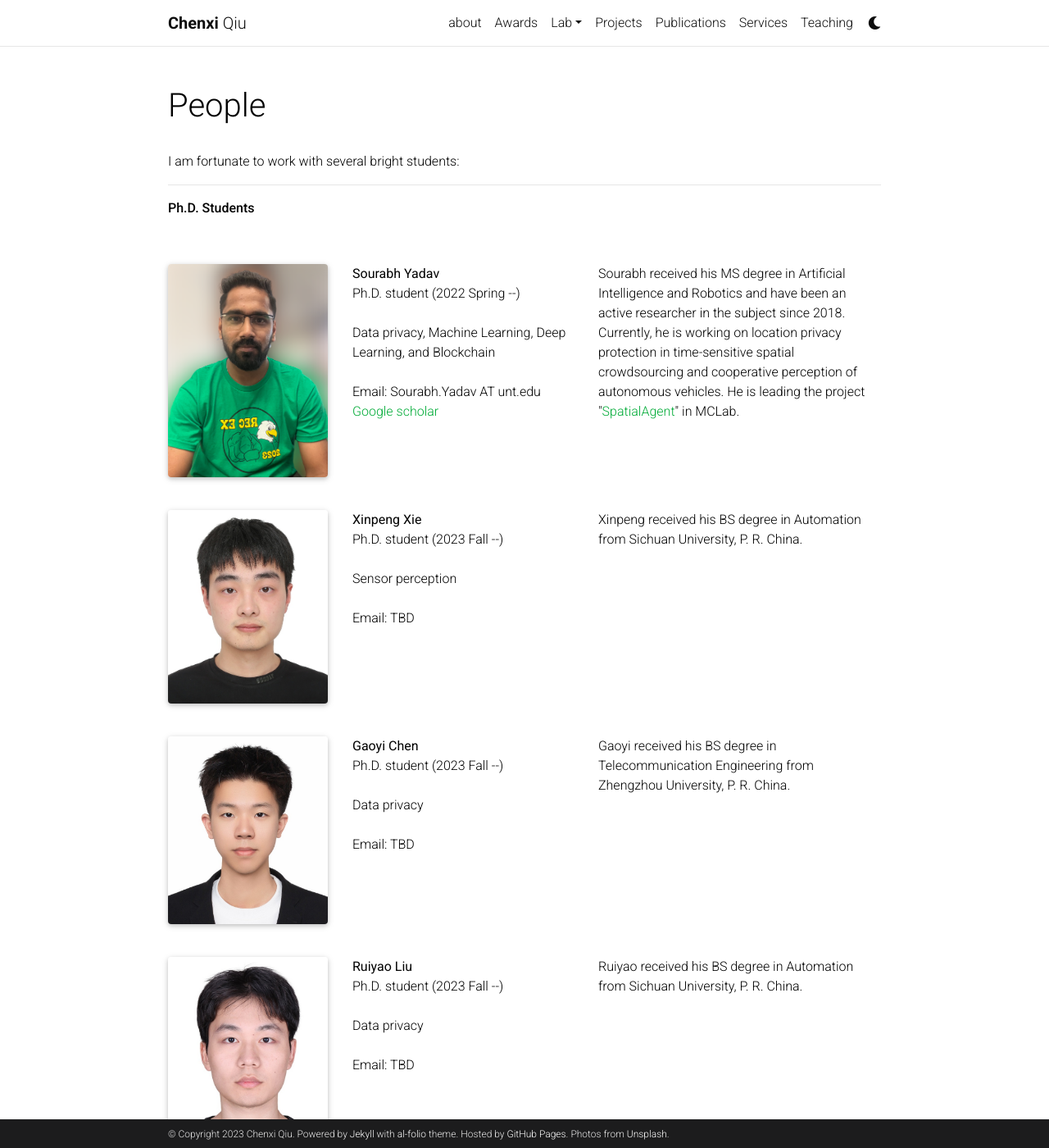
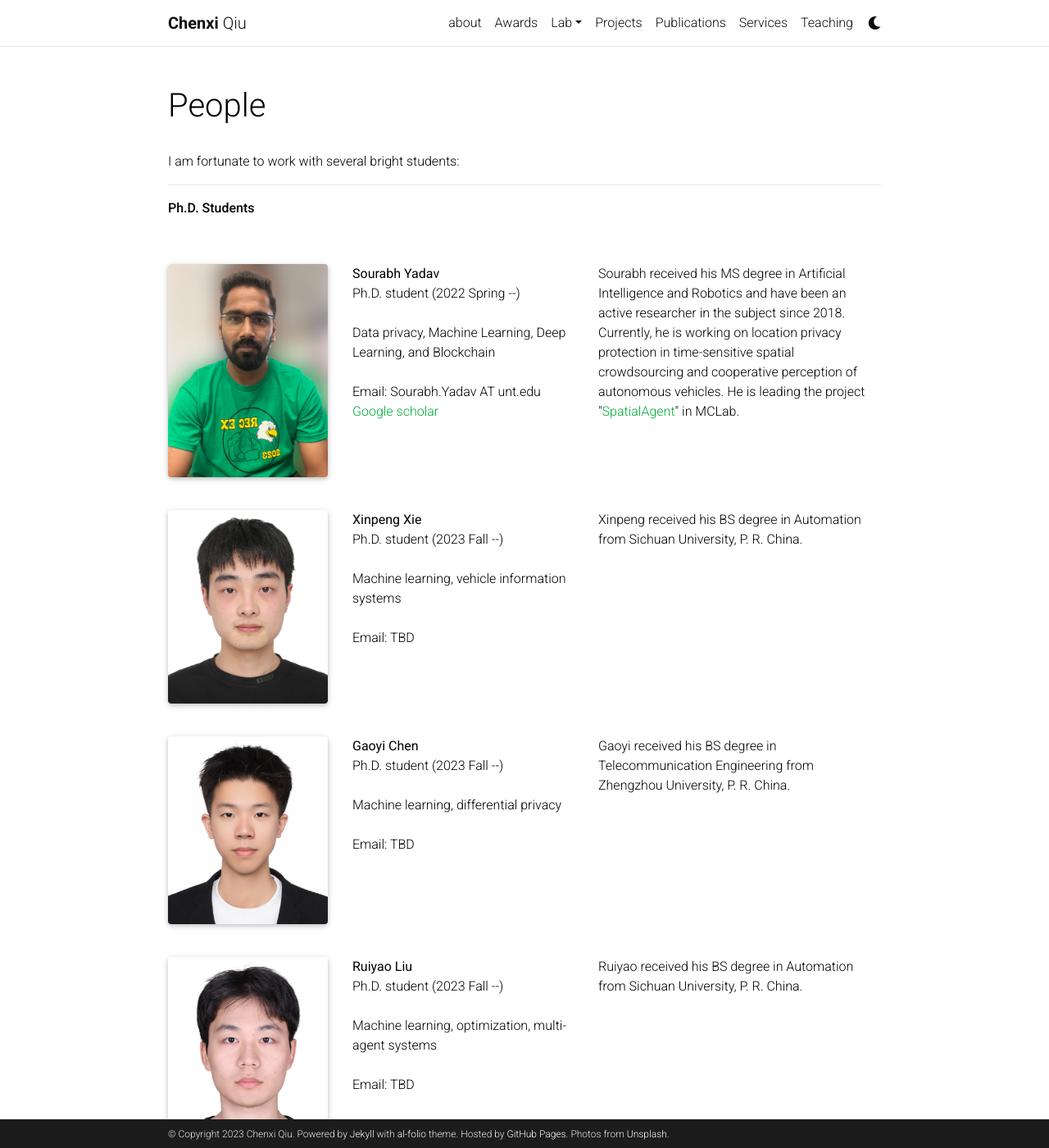
Before and after one commit to chenxiunt/chenxiunt.github.io, a Jekyll site: the page built from _pages/people.md, in a window 1280 px wide and 1400 px high. Shown: the whole window at 82% size. Built offline with Jekyll 4.4.1, drawn with Linux system fonts in a browser that asks for light colours; comment, search, counter and statistics services are not loaded; a style sheet for code colours, icons or effects is not loaded.

Commit message:
Update people.md

```diff
--- a/_pages/people.md
+++ b/_pages/people.md
@@ -39,7 +39,7 @@ I am fortunate to work with several bright students:
     <div class="col-sm-4">
         <b>Xinpeng Xie</b> <br>
         Ph.D. student (2023 Fall --) <br><br>
-        Sensor perception <br><br>
+        Machine learning, vehicle information systems <br><br>
         Email: TBD <br>
 
     </div>
@@ -56,7 +56,7 @@ I am fortunate to work with several bright students:
     <div class="col-sm-4">
         <b>Gaoyi Chen</b> <br>
         Ph.D. student (2023 Fall --) <br><br>
-        Data privacy <br><br>
+        Machine learning, differential privacy <br><br>
         Email: TBD <br>
 
     </div>
@@ -73,7 +73,7 @@ I am fortunate to work with several bright students:
     <div class="col-sm-4">
         <b>Ruiyao Liu</b> <br>
         Ph.D. student (2023 Fall --) <br><br>
-        Data privacy <br><br>
+        Machine learning, optimization, multi-agent systems <br><br>
         Email: TBD <br>
 
     </div>
```
